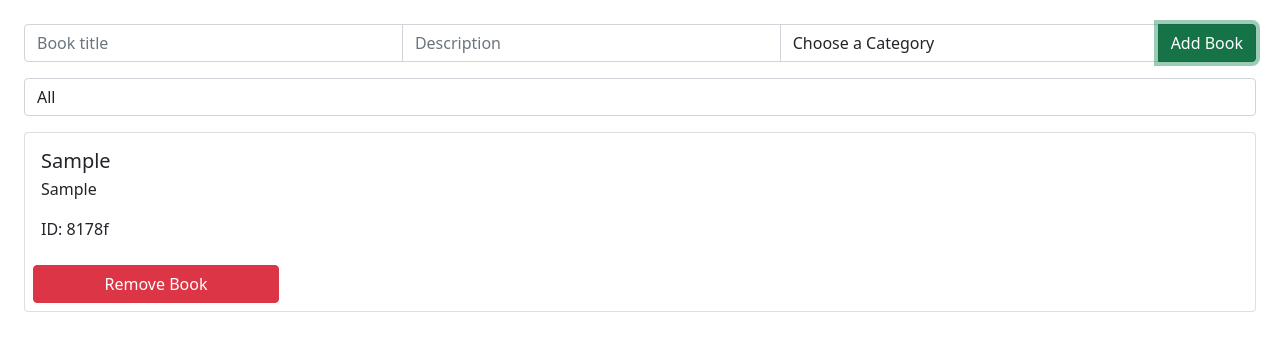
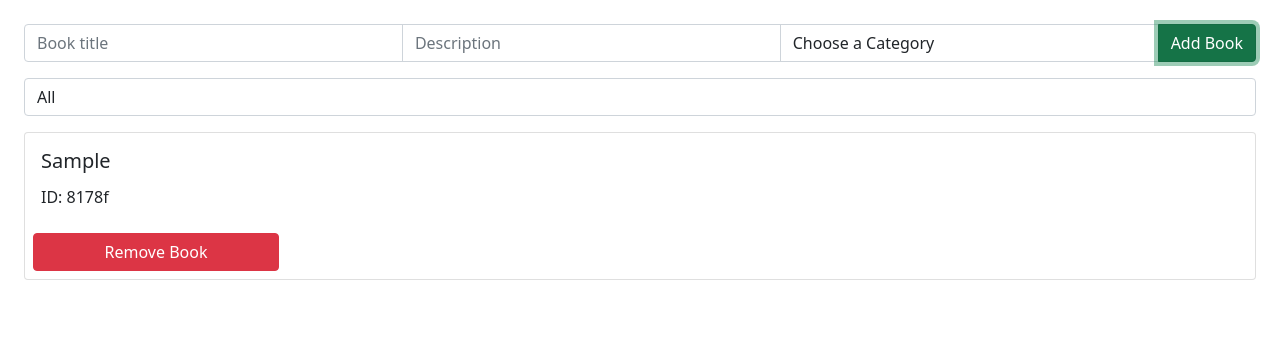
Before and after one commit to Wusinho/library-app, a React (Create React App) app: page / in a window 1280 px wide. Both pictures are taken after typing "Sample", "Sample" into the empty fields and a click on the button "Add Book". Shown: the top 350 px of the page. Built offline with nearby package versions, Linux system fonts and the light colour scheme.

Commit message:
Added Book component

```diff
--- /dev/null
+++ b/src/components/Book.jsx
@@ -0,0 +1,43 @@
+import PropTypes from 'prop-types';
+import React from 'react';
+
+const Book = ({ book, handleClick }) => {
+  const deleteBook = () => {
+    handleClick(book);
+  };
+
+  return (
+    <div className="card my-3" key={book.id}>
+      <div className="card-body">
+        <h5 className="card-title">{book.title}</h5>
+        <h6 className="card-subtitle mb-2 text-muted">{book.category}</h6>
+        <p className="card-text">{book.description}</p>
+        <span>ID: </span>
+        <span>{book.id}</span>
+      </div>
+      <button
+        onClick={() => deleteBook(book)}
+        className="btn btn-danger m-2"
+        type="button"
+      >
+        Remove Book
+      </button>
+    </div>
+  );
+};
+
+Book.defaultProps = {
+  book: {
+    id: '',
+    title: '',
+    category: '',
+  },
+  handleClick: () => {},
+};
+
+Book.propTypes = {
+  book: PropTypes.objectOf(Object),
+  handleClick: PropTypes.func,
+};
+
+export default Book;
--- a/src/components/BooksList.jsx
+++ b/src/components/BooksList.jsx
@@ -2,6 +2,7 @@ import React from 'react';
 import { useDispatch, useSelector } from 'react-redux';
 import * as actions from '../actions/book';
 import categories from './categories';
+import Book from './Book';
 
 const getID = (books) => books.id;
 
@@ -17,23 +18,15 @@ const BooksList = () => {
   };
 
   const displayBooks = getBooks.map((book) => (
-    <div className="card my-3" key={book.id}>
-      <div className="card-body">
-        <h5 className="card-title">{book.title}</h5>
-        <h6 className="card-subtitle mb-2 text-muted">{book.category}</h6>
-        <p className="card-text">{book.description}</p>
-        <span>ID: </span>
-        <span>{book.id}</span>
-      </div>
-      <button
-        onClick={() => handleBookRemove(book)}
-        className="btn btn-danger m-2"
-        type="button"
-      >
-        Remove Book
-      </button>
-    </div>
+    <Book
+      key={book.id}
+      handleClick={handleBookRemove}
+      book={{
+        id: book.id, title: book.title, category: book.category, percent: book.percent,
+      }}
+    />
   ));
+
   const filterCategories = (
     <div>
       <form onSubmit={(e) => setDescription(e.target.value)}>
```
Also changed, not shown: 2 other files (tests, documents, lock files or other folders).
